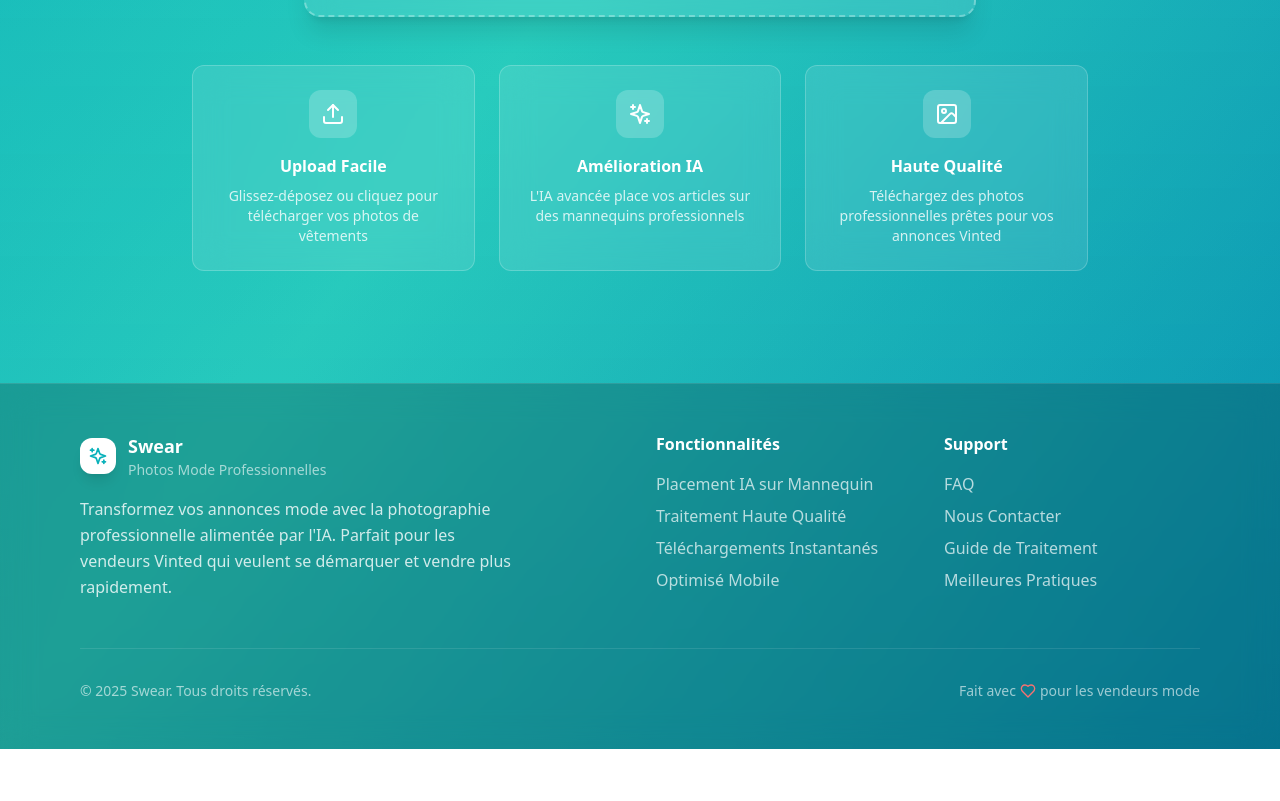
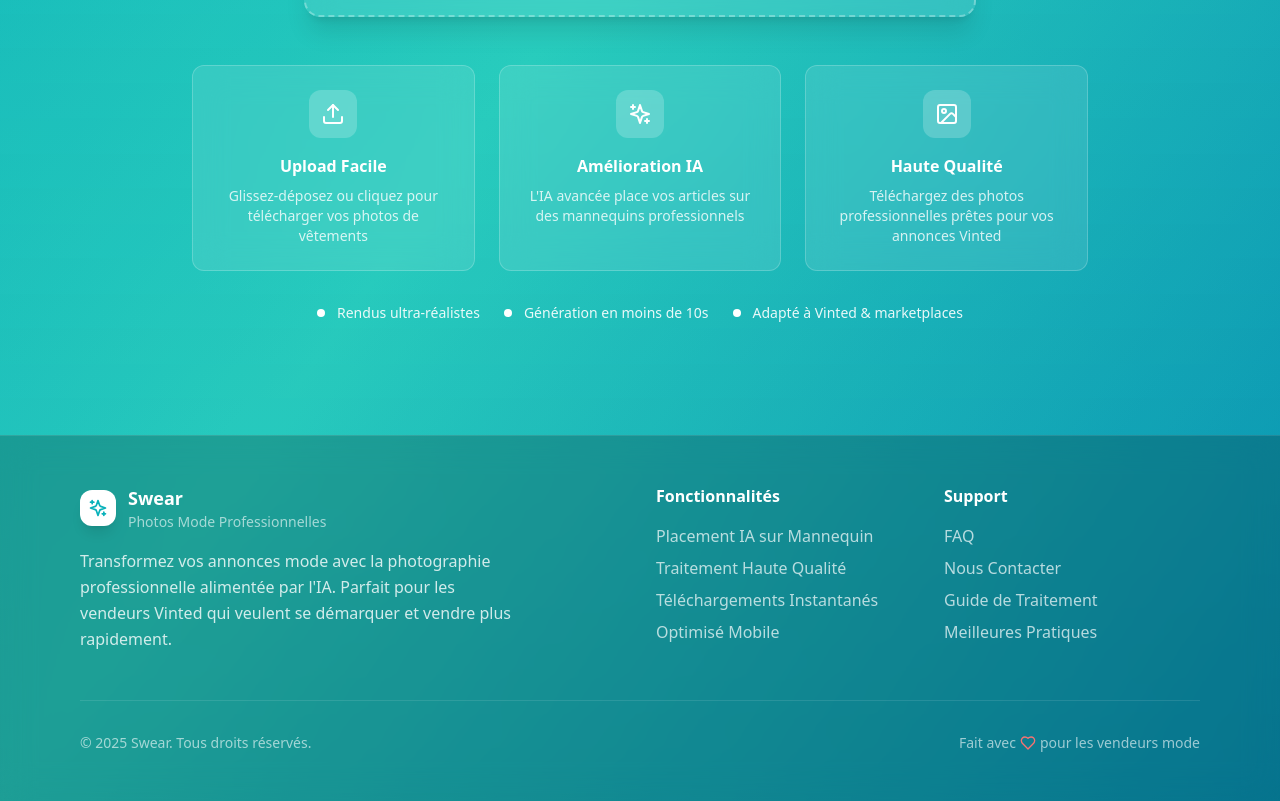
Before and after one commit to theobarbier16-gif/Swear2, a React (Vite) app: page / in a window 1280 px wide. Shown: the part 984-1785 px from the top of the page. Before the commit the page ends 1733 px from the top, so only its background shows below. Built offline with nearby package versions, Linux system fonts and the light colour scheme.

Commit message:
Ajouter les trust indicators

```diff
--- a/src/components/UploadStep.tsx
+++ b/src/components/UploadStep.tsx
@@ -359,6 +359,22 @@ const UploadStep: React.FC<UploadStepProps> = ({ onImageUpload, isProcessing, pr
           <p className="text-white/80 text-sm">Téléchargez des photos professionnelles prêtes pour vos annonces Vinted</p>
         </div>
       </div>
+
+      {/* Trust Indicators */}
+      <div className="flex flex-col sm:flex-row items-center justify-center gap-6 mt-8">
+        <div className="flex items-center text-white/90">
+          <div className="w-2 h-2 bg-white rounded-full mr-3"></div>
+          <span className="text-sm font-medium">Rendus ultra-réalistes</span>
+        </div>
+        <div className="flex items-center text-white/90">
+          <div className="w-2 h-2 bg-white rounded-full mr-3"></div>
+          <span className="text-sm font-medium">Génération en moins de 10s</span>
+        </div>
+        <div className="flex items-center text-white/90">
+          <div className="w-2 h-2 bg-white rounded-full mr-3"></div>
+          <span className="text-sm font-medium">Adapté à Vinted & marketplaces</span>
+        </div>
+      </div>
     </div>
   );
 };
```
